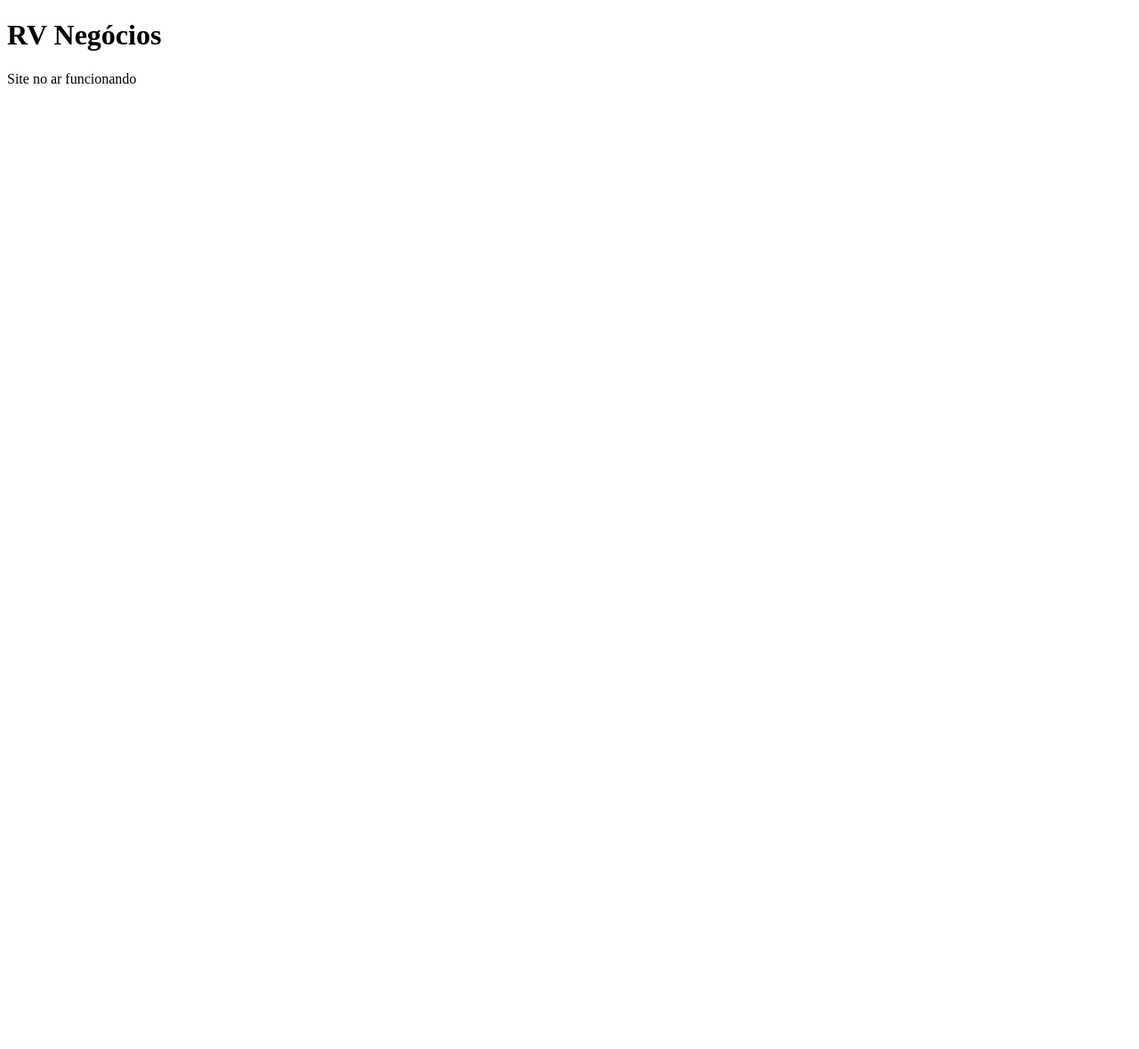
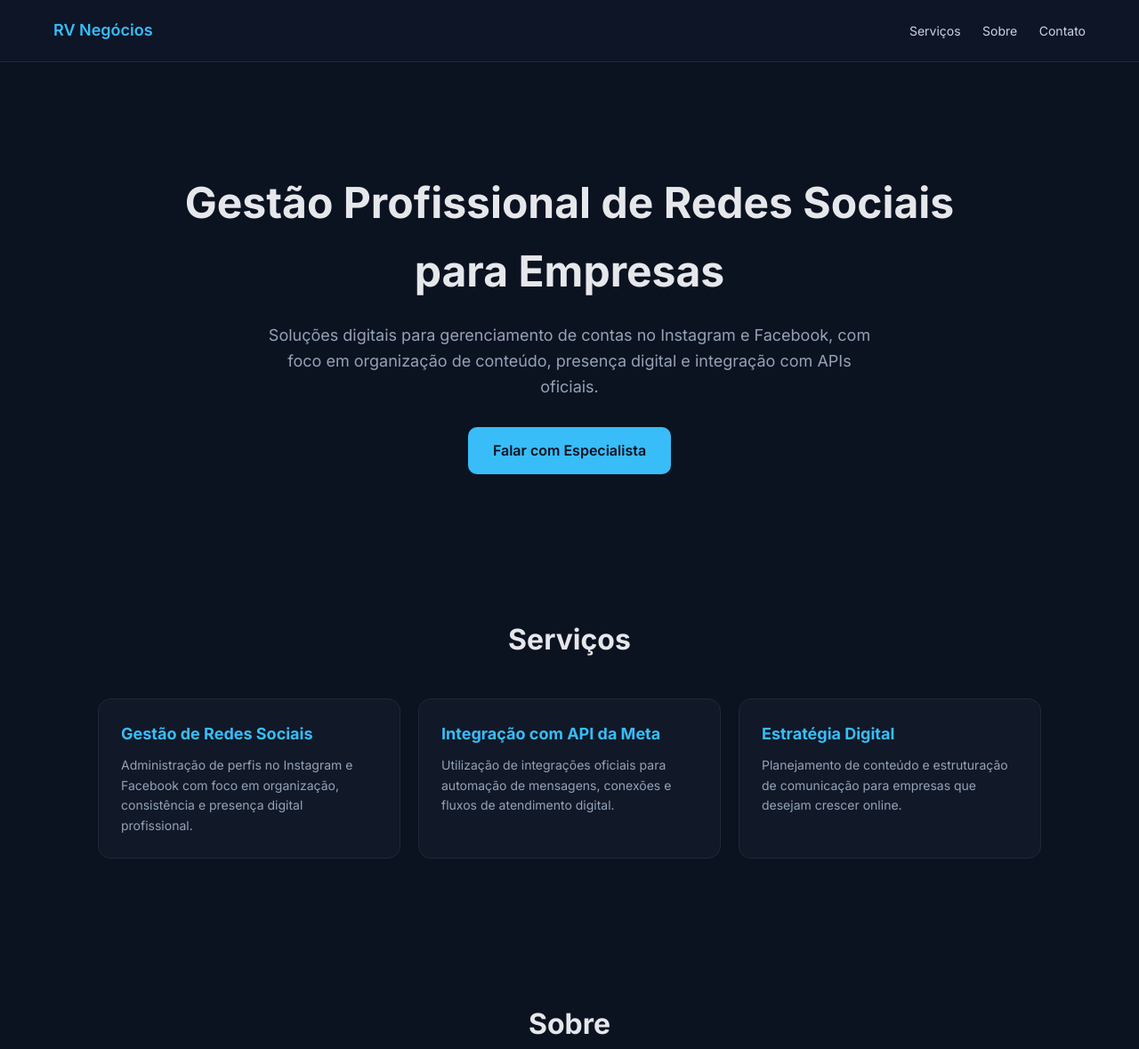
Before and after one commit to rvnegocioss-cloud/meu-site, a plain HTML site: page index.html in a window 1280 px wide. Shown: the top 1179 px of the page at 89% size. Before the commit the page ends 800 px from the top, so only its background shows below. Drawn offline with Linux system fonts and the light colour scheme.

Commit message:
Update index.html

```diff
--- a/index.html
+++ b/index.html
@@ -2,10 +2,219 @@
 <html lang="pt-br">
 <head>
   <meta charset="UTF-8">
-  <title>RV Negócios</title>
+  <meta name="viewport" content="width=device-width, initial-scale=1.0">
+
+  <title>RV Negócios | Gestão de Redes Sociais</title>
+
+  <!-- Google Font -->
+  <link rel="preconnect" href="https://fonts.googleapis.com">
+  <link rel="preconnect" href="https://fonts.gstatic.com" crossorigin>
+  <link href="https://fonts.googleapis.com/css2?family=Inter:wght@300;400;500;600;700&display=swap" rel="stylesheet">
+
+  <style>
+    * {
+      margin: 0;
+      padding: 0;
+      box-sizing: border-box;
+      font-family: 'Inter', sans-serif;
+    }
+
+    body {
+      background: #0b1220;
+      color: #e5e7eb;
+      line-height: 1.6;
+    }
+
+    /* NAV */
+    header {
+      display: flex;
+      justify-content: space-between;
+      align-items: center;
+      padding: 20px 60px;
+      background: rgba(15, 23, 42, 0.8);
+      backdrop-filter: blur(10px);
+      position: sticky;
+      top: 0;
+      border-bottom: 1px solid #1f2937;
+    }
+
+    header h1 {
+      font-size: 18px;
+      font-weight: 600;
+      color: #38bdf8;
+    }
+
+    nav a {
+      margin-left: 20px;
+      text-decoration: none;
+      color: #cbd5e1;
+      font-size: 14px;
+    }
+
+    nav a:hover {
+      color: #38bdf8;
+    }
+
+    /* HERO */
+    .hero {
+      text-align: center;
+      padding: 120px 20px 80px;
+    }
+
+    .hero h2 {
+      font-size: 48px;
+      font-weight: 700;
+      max-width: 900px;
+      margin: auto;
+    }
+
+    .hero p {
+      margin-top: 20px;
+      font-size: 18px;
+      color: #94a3b8;
+      max-width: 700px;
+      margin-left: auto;
+      margin-right: auto;
+    }
+
+    .btn {
+      margin-top: 30px;
+      display: inline-block;
+      padding: 14px 28px;
+      background: #38bdf8;
+      color: #0b1220;
+      font-weight: 600;
+      border-radius: 10px;
+      text-decoration: none;
+      transition: 0.3s;
+    }
+
+    .btn:hover {
+      background: #0ea5e9;
+      transform: translateY(-2px);
+    }
+
+    /* SECTION */
+    .section {
+      padding: 80px 20px;
+      max-width: 1100px;
+      margin: auto;
+    }
+
+    .section h2 {
+      font-size: 32px;
+      text-align: center;
+      margin-bottom: 40px;
+    }
+
+    /* CARDS */
+    .grid {
+      display: grid;
+      grid-template-columns: repeat(auto-fit, minmax(280px, 1fr));
+      gap: 20px;
+    }
+
+    .card {
+      background: #111827;
+      padding: 25px;
+      border-radius: 14px;
+      border: 1px solid #1f2937;
+      transition: 0.3s;
+    }
+
+    .card:hover {
+      transform: translateY(-5px);
+      border-color: #38bdf8;
+    }
+
+    .card h3 {
+      color: #38bdf8;
+      margin-bottom: 10px;
+      font-size: 18px;
+    }
+
+    .card p {
+      color: #94a3b8;
+      font-size: 14px;
+    }
+
+    /* FOOTER */
+    footer {
+      text-align: center;
+      padding: 40px 20px;
+      border-top: 1px solid #1f2937;
+      color: #64748b;
+      font-size: 13px;
+    }
+
+    /* RESPONSIVO */
+    @media (max-width: 768px) {
+      header {
+        padding: 15px 20px;
+      }
+
+      .hero h2 {
+        font-size: 32px;
+      }
+    }
+  </style>
 </head>
+
 <body>
-  <h1>RV Negócios</h1>
-  <p>Site no ar funcionando</p>
+
+  <header>
+    <h1>RV Negócios</h1>
+    <nav>
+      <a href="#servicos">Serviços</a>
+      <a href="#sobre">Sobre</a>
+      <a href="#contato">Contato</a>
+    </nav>
+  </header>
+
+  <section class="hero">
+    <h2>Gestão Profissional de Redes Sociais para Empresas</h2>
+    <p>
+      Soluções digitais para gerenciamento de contas no Instagram e Facebook,
+      com foco em organização de conteúdo, presença digital e integração com APIs oficiais.
+    </p>
+
+    <a class="btn" href="https://wa.me/5500000000000">Falar com Especialista</a>
+  </section>
+
+  <section class="section" id="servicos">
+    <h2>Serviços</h2>
+
+    <div class="grid">
+
+      <div class="card">
+        <h3>Gestão de Redes Sociais</h3>
+        <p>Administração de perfis no Instagram e Facebook com foco em organização, consistência e presença digital profissional.</p>
+      </div>
+
+      <div class="card">
+        <h3>Integração com API da Meta</h3>
+        <p>Utilização de integrações oficiais para automação de mensagens, conexões e fluxos de atendimento digital.</p>
+      </div>
+
+      <div class="card">
+        <h3>Estratégia Digital</h3>
+        <p>Planejamento de conteúdo e estruturação de comunicação para empresas que desejam crescer online.</p>
+      </div>
+
+    </div>
+  </section>
+
+  <section class="section" id="sobre">
+    <h2>Sobre</h2>
+    <p style="text-align:center; max-width:800px; margin:auto; color:#94a3b8;">
+      A RV Negócios atua com soluções digitais voltadas para presença online, automação e gestão de redes sociais,
+      oferecendo suporte técnico e estratégico para empresas em crescimento.
+    </p>
+  </section>
+
+  <footer id="contato">
+    © 2026 RV Negócios. Todos os direitos reservados.
+  </footer>
+
 </body>
 </html>
```
